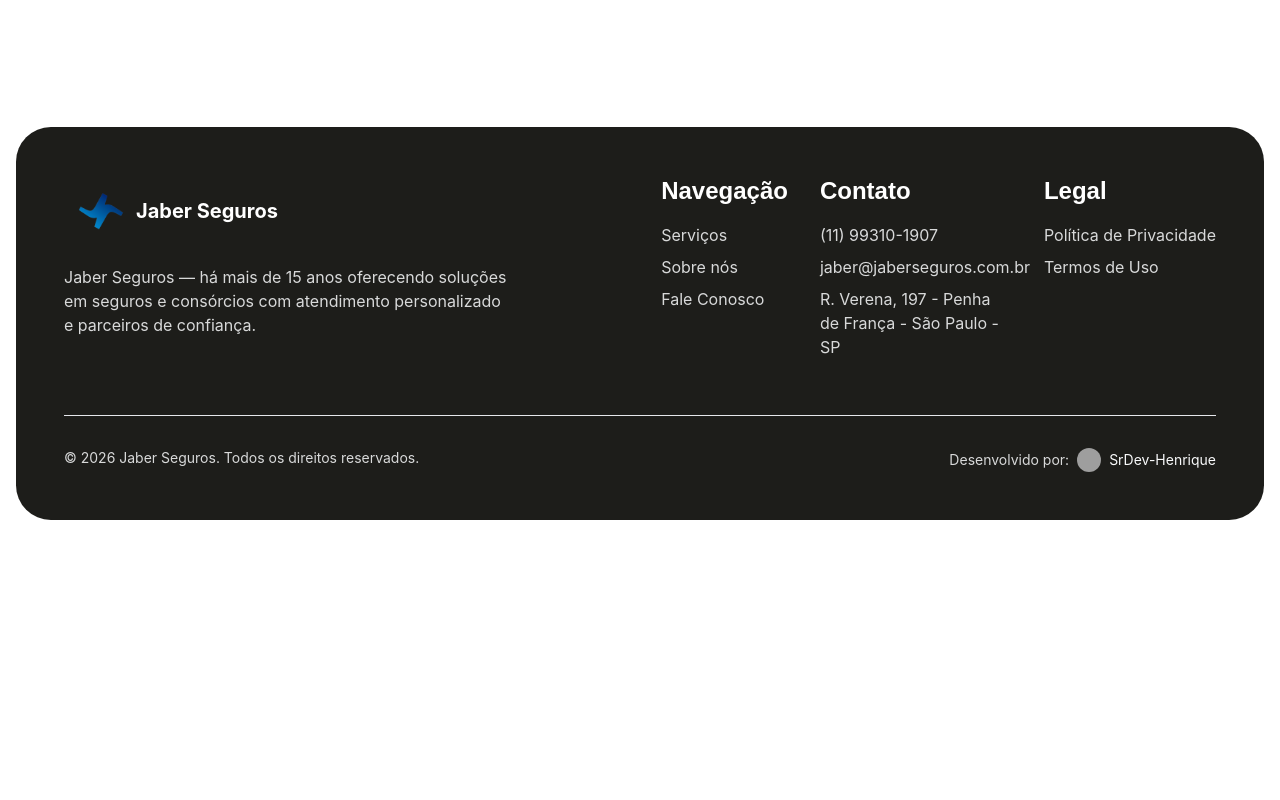
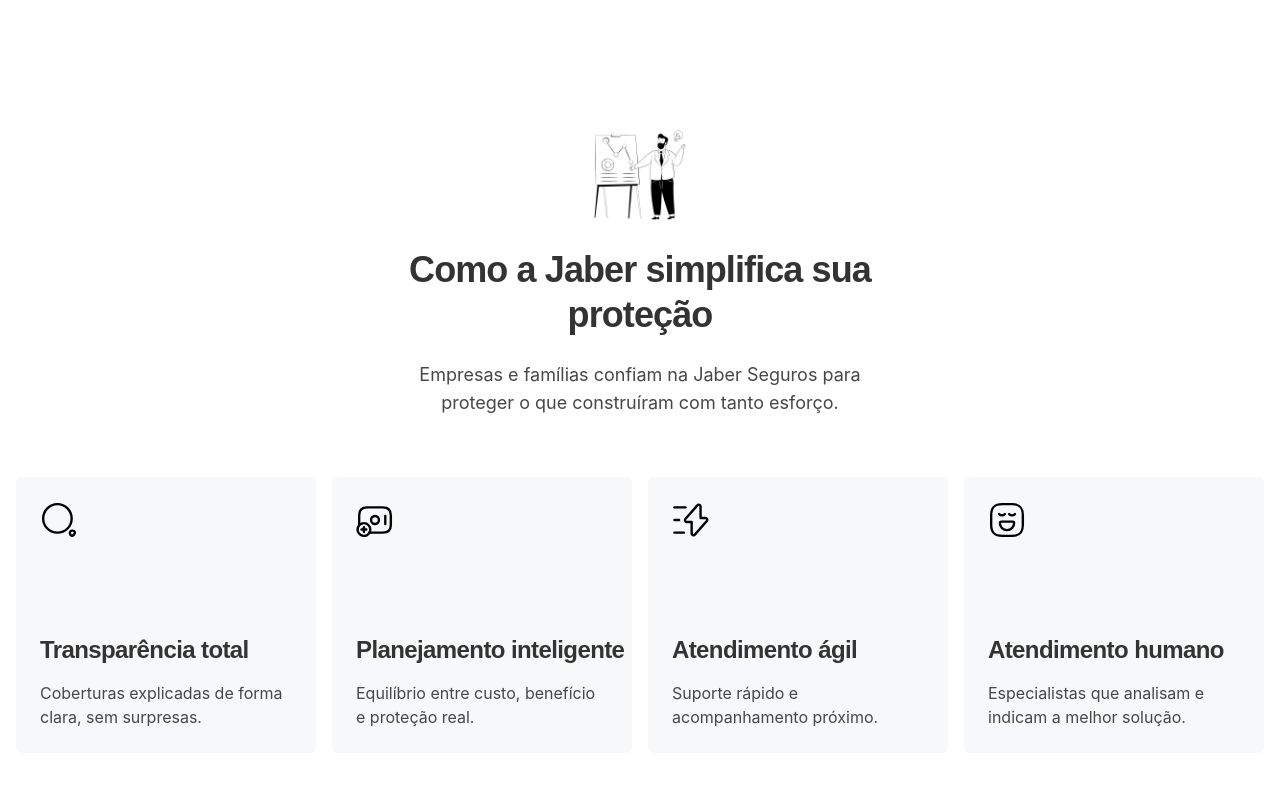
Before and after one commit to JaberSeguros/jaber-seguros, a Next.js app: page /sobre-nos in a window 1280 px wide. Shown: the part 2980-3780 px from the top of the page. Before the commit the page ends 3580 px from the top, so only its background shows below. Built offline with nearby package versions, Linux system fonts and the light colour scheme; no server answers; grey boxes are pictures that could not be loaded.

Commit message:
chore: Add How section

```diff
--- /dev/null
+++ b/src/app/sobre-nos/components/how/how.tsx
@@ -0,0 +1,108 @@
+import Image from "next/image";
+import { EmojiIcon } from "@/components/icons/emoji";
+import { FlashIcon } from "@/components/icons/flash";
+import { GlassIcon } from "@/components/icons/glass";
+import { MoneyIcon } from "@/components/icons/money";
+import { JsonLd } from "@/components/json-ld";
+
+const baseUrl =
+  process.env.NEXT_PUBLIC_SITE_URL ?? "https://jaberseguros.com.br";
+
+const items = [
+  {
+    id: 1,
+    title: "Transparência total",
+    description: "Coberturas explicadas de forma clara, sem surpresas.",
+    icon: <GlassIcon size={38} />,
+  },
+  {
+    id: 2,
+    title: "Planejamento inteligente",
+    description: "Equilíbrio entre custo, benefício e proteção real.",
+    icon: <MoneyIcon size={38} />,
+  },
+  {
+    id: 3,
+    title: "Atendimento ágil",
+    description: "Suporte rápido e acompanhamento próximo.",
+    icon: <FlashIcon size={38} />,
+  },
+  {
+    id: 4,
+    title: "Atendimento humano",
+    description: "Especialistas que analisam e indicam a melhor solução.",
+    icon: <EmojiIcon size={38} />,
+  },
+];
+
+const itemListJsonLd = {
+  "@context": "https://schema.org",
+  "@type": "ItemList",
+  name: "Como a Jaber Seguros simplifica sua proteção em seguros e consórcios",
+  description:
+    "Transparência total, planejamento inteligente, atendimento ágil e humano. Empresas e famílias confiam na Jaber Seguros.",
+  url: `${baseUrl}/sobre-nos#como-jaber-simplifica`,
+  numberOfItems: items.length,
+  itemListElement: items.map((item, index) => ({
+    "@type": "ListItem",
+    position: index + 1,
+    name: item.title,
+    description: item.description,
+  })),
+};
+
+export function How() {
+  return (
+    <>
+      <JsonLd data={itemListJsonLd} />
+      <section
+        id="como-jaber-simplifica"
+        className="w-full"
+        aria-labelledby="how-heading"
+        aria-label="Como a Jaber Seguros simplifica sua proteção - Transparência, planejamento, atendimento ágil e humano"
+      >
+        <div className="w-full space-y-15">
+          <div className="mx-auto flex w-fit flex-col items-center gap-6">
+            <div className="relative size-24" aria-hidden>
+              <Image
+                src="/assets/icons/how.png"
+                alt="Ícone: Como a Jaber Seguros simplifica seguros e consórcios para empresas e famílias"
+                fill
+                className="object-cover object-center"
+                sizes="400px"
+              />
+            </div>
+            <h2
+              id="how-heading"
+              className="max-w-md text-center font-bold text-3xl text-foreground leading-tight tracking-tight lg:max-w-lg lg:text-4xl"
+            >
+              Como a Jaber simplifica sua proteção
+            </h2>
+            <p className="max-w-sm text-center text-foreground/90 lg:max-w-md lg:text-lg">
+              Empresas e famílias confiam na Jaber Seguros para proteger o que
+              construíram com tanto esforço.
+            </p>
+          </div>
+          <ul
+            className="grid grid-cols-1 gap-6 md:grid-cols-2 xl:grid-cols-4 xl:gap-4"
+            aria-label="Diferenciais Jaber Seguros: transparência total, planejamento inteligente, atendimento ágil e humano"
+          >
+            {items.map((item) => (
+              <li key={item.id} className="rounded-[0.35rem] bg-border/30 p-6">
+                <div className="flex flex-col gap-22 lg:gap-24">
+                  <span aria-hidden>{item.icon}</span>
+                  <div className="space-y-4">
+                    <h3 className="text-nowrap font-bold text-2xl text-foreground leading-tight tracking-tight">
+                      {item.title}
+                    </h3>
+                    <p className="text-foreground/90">{item.description}</p>
+                  </div>
+                </div>
+              </li>
+            ))}
+          </ul>
+        </div>
+      </section>
+    </>
+  );
+}
--- a/src/app/sobre-nos/page.tsx
+++ b/src/app/sobre-nos/page.tsx
@@ -4,6 +4,7 @@ import { JsonLd } from "@/components/json-ld";
 import { Separator } from "@/components/ui/separator";
 import { OurStory } from "./components/our-story/our-story";
 import { Steps } from "./components/steps/steps";
+import { How } from "./components/how/how";
 
 const pageTitle = "Sobre Nós | Seguros e Consórcios - Jaber Seguros";
 const pageDescription =
@@ -121,10 +122,11 @@ export default function SobreNosPage() {
             />
           </div>
         </div>
-        <div className="mx-auto w-full max-w-7xl space-y-20 overflow-hidden px-4 md:space-y-32 lg:space-y-40">
+        <div className="mx-auto w-full max-w-[85rem] space-y-20 overflow-hidden px-4 md:space-y-32 lg:space-y-40">
           <OurStory />
           <Separator />
           <Steps />
+          <How />
         </div>
       </main>
     </>
--- /dev/null
+++ b/src/components/icons/emoji.tsx
@@ -0,0 +1,51 @@
+export const EmojiIcon = ({ size = 24, color = "#000000" }) => {
+  return (
+    <svg
+      width={size}
+      height={size}
+      viewBox={`0 0 24 24`}
+      fill="none"
+      xmlns="http://www.w3.org/2000/svg"
+    >
+      <title>Emoji Icon</title>
+      <g clipPath="url(#clip0_4418_9844)">
+        <path
+          d="M9 22H15C20 22 22 20 22 15V9C22 4 20 2 15 2H9C4 2 2 4 2 9V15C2 20 4 22 9 22Z"
+          stroke={color}
+          strokeWidth="1.5"
+          strokeLinecap="round"
+          strokeLinejoin="round"
+        />
+        <path
+          d="M7 8.25C8 9.25 9.63 9.25 10.64 8.25"
+          stroke={color}
+          strokeWidth="1.5"
+          strokeMiterlimit="10"
+          strokeLinecap="round"
+          strokeLinejoin="round"
+        />
+        <path
+          d="M13.36 8.25C14.36 9.25 15.99 9.25 17 8.25"
+          stroke={color}
+          strokeWidth="1.5"
+          strokeMiterlimit="10"
+          strokeLinecap="round"
+          strokeLinejoin="round"
+        />
+        <path
+          d="M8.4 13H15.6C16.1 13 16.5 13.4 16.5 13.9C16.5 16.39 14.49 18.4 12 18.4C9.51 18.4 7.5 16.39 7.5 13.9C7.5 13.4 7.9 13 8.4 13Z"
+          stroke={color}
+          strokeWidth="1.5"
+          strokeMiterlimit="10"
+          strokeLinecap="round"
+          strokeLinejoin="round"
+        />
+      </g>
+      <defs>
+        <clipPath id="clip0_4418_9844">
+          <rect width="24" height="24" fill="white" />
+        </clipPath>
+      </defs>
+    </svg>
+  );
+};
--- /dev/null
+++ b/src/components/icons/flash.tsx
@@ -0,0 +1,52 @@
+export const FlashIcon = ({ size = 24, color = "#000000" }) => {
+  return (
+    <svg
+      width={size}
+      height={size}
+      viewBox={`0 0 24 24`}
+      fill="none"
+      xmlns="http://www.w3.org/2000/svg"
+    >
+      <title>Flash Icon</title>
+      <g clipPath="url(#clip0_4418_9152)">
+        <path
+          d="M9.31993 13.2805H12.4099V20.4805C12.4099 21.5405 13.7299 22.0405 14.4299 21.2405L21.9999 12.6405C22.6599 11.8905 22.1299 10.7205 21.1299 10.7205H18.0399V3.52046C18.0399 2.46046 16.7199 1.96046 16.0199 2.76046L8.44994 11.3605C7.79994 12.1105 8.32993 13.2805 9.31993 13.2805Z"
+          stroke={color}
+          strokeWidth="1.5"
+          strokeMiterlimit="10"
+          strokeLinecap="round"
+          strokeLinejoin="round"
+        />
+        <path
+          d="M8.5 4H1.5"
+          stroke={color}
+          strokeWidth="1.5"
+          strokeMiterlimit="10"
+          strokeLinecap="round"
+          strokeLinejoin="round"
+        />
+        <path
+          d="M7.5 20H1.5"
+          stroke={color}
+          strokeWidth="1.5"
+          strokeMiterlimit="10"
+          strokeLinecap="round"
+          strokeLinejoin="round"
+        />
+        <path
+          d="M4.5 12H1.5"
+          stroke={color}
+          strokeWidth="1.5"
+          strokeMiterlimit="10"
+          strokeLinecap="round"
+          strokeLinejoin="round"
+        />
+      </g>
+      <defs>
+        <clipPath id="clip0_4418_9152">
+          <rect width="24" height="24" fill="white" />
+        </clipPath>
+      </defs>
+    </svg>
+  );
+};
--- /dev/null
+++ b/src/components/icons/glass.tsx
@@ -0,0 +1,27 @@
+export const GlassIcon = ({ size = 24, color = "#000000" }) => {
+  return (
+    <svg
+      width={size}
+      height={size}
+      viewBox={`0 0 24 24`}
+      fill="none"
+      xmlns="http://www.w3.org/2000/svg"
+    >
+      <title>Glass Icon</title>
+      <path
+        d="M11 20C15.9706 20 20 15.9706 20 11C20 6.02944 15.9706 2 11 2C6.02944 2 2 6.02944 2 11C2 15.9706 6.02944 20 11 20Z"
+        stroke={color}
+        strokeWidth="1.5"
+        strokeLinecap="round"
+        strokeLinejoin="round"
+      />
+      <path
+        d="M18.8978 20.4629C19.1822 22.1242 20.3546 22.4637 21.4838 21.2188C22.5159 20.0805 22.1195 18.9585 20.5969 18.7278C19.4713 18.5472 18.7052 19.3313 18.8978 20.4629Z"
+        stroke={color}
+        strokeWidth="1.5"
+        strokeLinecap="round"
+        strokeLinejoin="round"
+      />
+    </svg>
+  );
+};
--- /dev/null
+++ b/src/components/icons/money.tsx
@@ -0,0 +1,68 @@
+export const MoneyIcon = ({ size = 24, color = "#000000" }) => {
+  return (
+    <svg
+      width={size}
+      height={size}
+      viewBox={`0 0 24 24`}
+      fill="none"
+      xmlns="http://www.w3.org/2000/svg"
+    >
+      <title>Money Icon</title>
+      <g clipPath="url(#clip0_4418_169814)">
+        <path
+          d="M12 14.5C13.3807 14.5 14.5 13.3807 14.5 12C14.5 10.6193 13.3807 9.5 12 9.5C10.6193 9.5 9.5 10.6193 9.5 12C9.5 13.3807 10.6193 14.5 12 14.5Z"
+          stroke={color}
+          strokeWidth="1.5"
+          strokeMiterlimit="10"
+          strokeLinecap="round"
+          strokeLinejoin="round"
+        />
+        <path
+          d="M18.5 9.5V14.5"
+          stroke={color}
+          strokeWidth="1.5"
+          strokeMiterlimit="10"
+          strokeLinecap="round"
+          strokeLinejoin="round"
+        />
+        <path
+          d="M9 18C9 18.75 8.79001 19.46 8.42001 20.06C7.73001 21.22 6.46 22 5 22C3.54 22 2.26999 21.22 1.57999 20.06C1.20999 19.46 1 18.75 1 18C1 15.79 2.79 14 5 14C7.21 14 9 15.79 9 18Z"
+          stroke={color}
+          strokeWidth="1.5"
+          strokeMiterlimit="10"
+          strokeLinecap="round"
+          strokeLinejoin="round"
+        />
+        <path
+          d="M6.4917 17.9795H3.51172"
+          stroke={color}
+          strokeWidth="1.5"
+          strokeMiterlimit="10"
+          strokeLinecap="round"
+          strokeLinejoin="round"
+        />
+        <path
+          d="M5 16.5195V19.5095"
+          stroke={color}
+          strokeWidth="1.5"
+          strokeMiterlimit="10"
+          strokeLinecap="round"
+          strokeLinejoin="round"
+        />
+        <path
+          d="M2 15.3V9C2 5.5 4 4 7 4H17C20 4 22 5.5 22 9V15C22 18.5 20 20 17 20H8.5"
+          stroke={color}
+          strokeWidth="1.5"
+          strokeMiterlimit="10"
+          strokeLinecap="round"
+          strokeLinejoin="round"
+        />
+      </g>
+      <defs>
+        <clipPath id="clip0_4418_169814">
+          <rect width="24" height="24" fill="white" />
+        </clipPath>
+      </defs>
+    </svg>
+  );
+};
```
